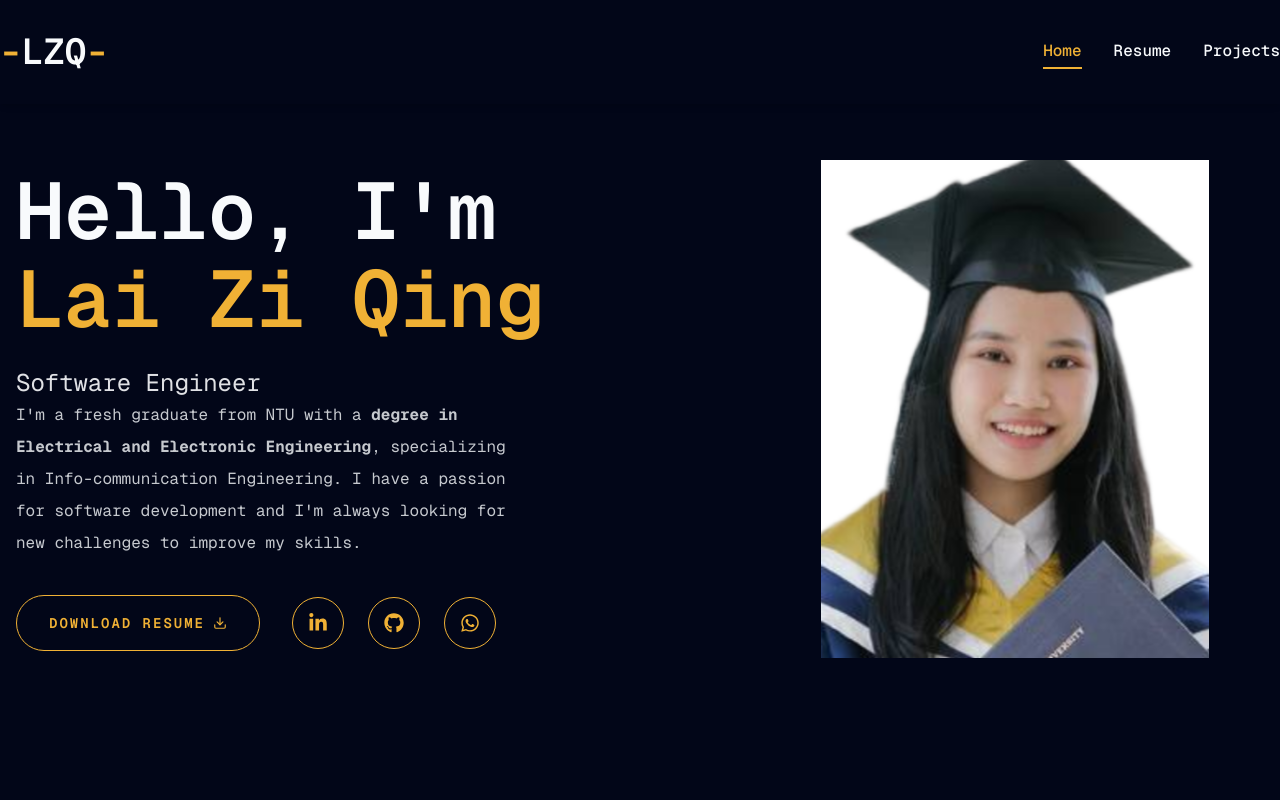
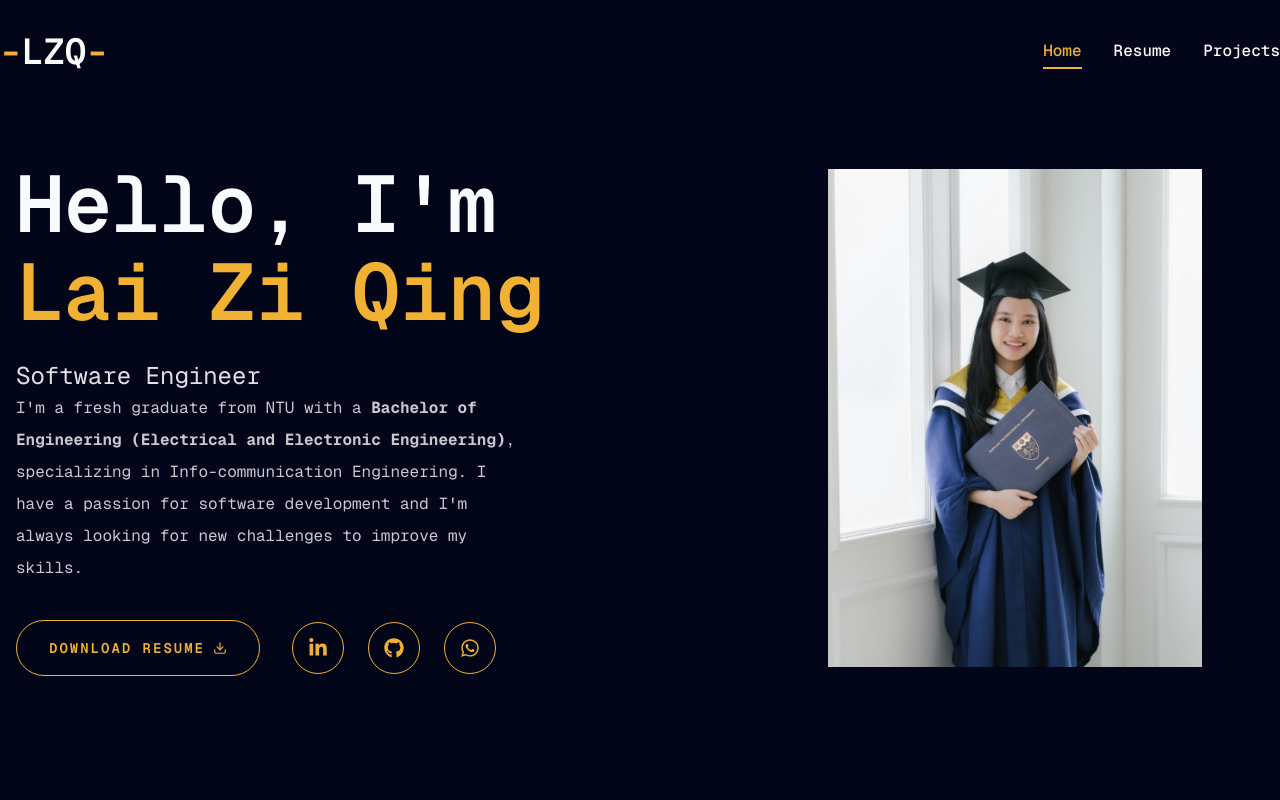
Before and after one commit to ziqinggggg/portfolio, a Next.js app: page / in a window 1280 px wide. Shown: the top 800 px of the page. Built offline with nearby package versions, Linux system fonts and the light colour scheme.

Commit message:
resume, pic

```diff
--- a/app/page.jsx
+++ b/app/page.jsx
@@ -22,10 +22,8 @@ const Home = () => {
               </h1>
               <p className="text-2xl text-primary/90">Software Engineer</p>
               <p className="max-w-[500px] mb-9 text-primary/80">
-                I'm a fresh graduate from NTU with a <b>degree in Electrical and
-                Electronic Engineering</b>, specializing in Info-communication Engineering. I have a passion for software
-                development and I'm always looking for new challenges to improve
-                my skills.
+                I'm a fresh graduate from NTU with a <b>Bachelor of Engineering (Electrical and Electronic Engineering)</b>, specializing in Info-communication Engineering. I have a passion for software
+                development and I'm always looking for new challenges to improve my skills.
               </p>
               <div className="flex flex-col md:flex-row items-center gap-8">
                 <Button
--- a/components/Photo.jsx
+++ b/components/Photo.jsx
@@ -9,7 +9,7 @@ const Photo = () => {
       <motion.div>
         <div className="w-[298px] h-[298px] xl:w-[498px] xl:h-[498px]">
           <Image
-            src="/assets/grad_pic1.png"
+            src="/assets/grad_pic3.jpg"
             priority
             quality={100}
             fill
```
Also changed, not shown: public/assets/grad_pic3.JPG (added), 1 other file (tests, documents, lock files or other folders).
